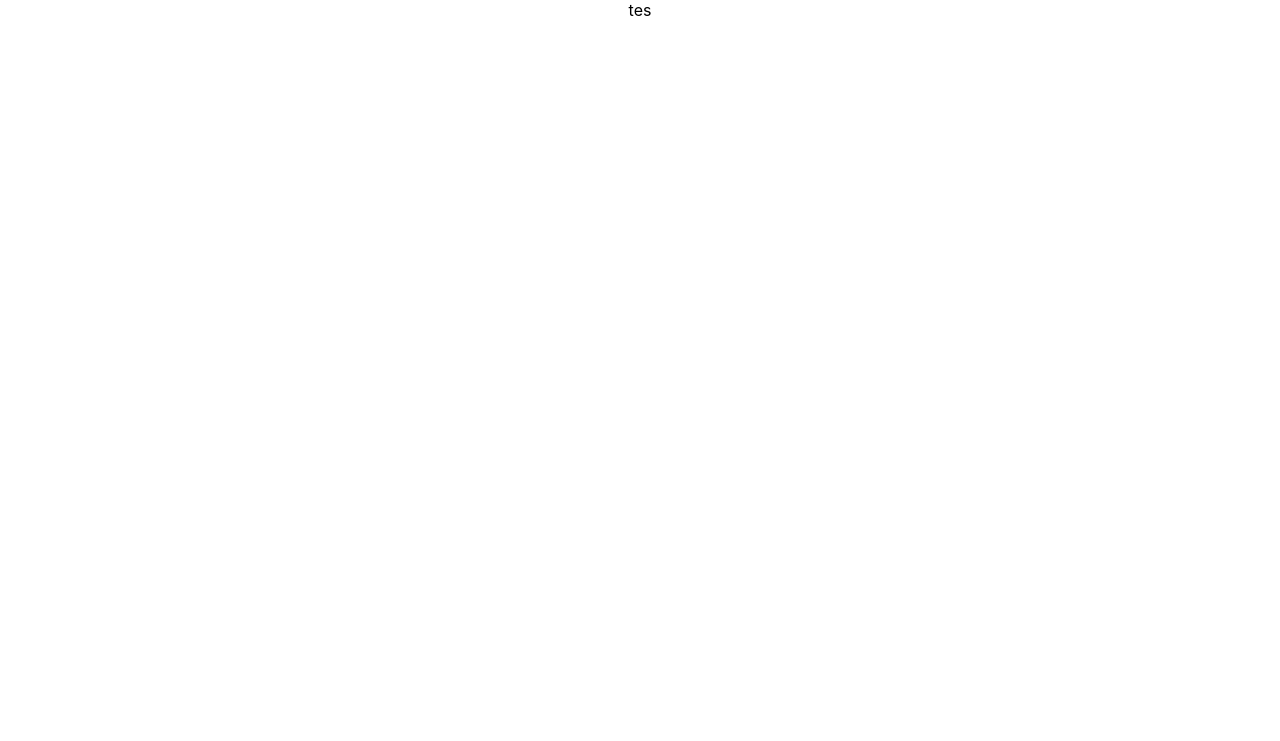
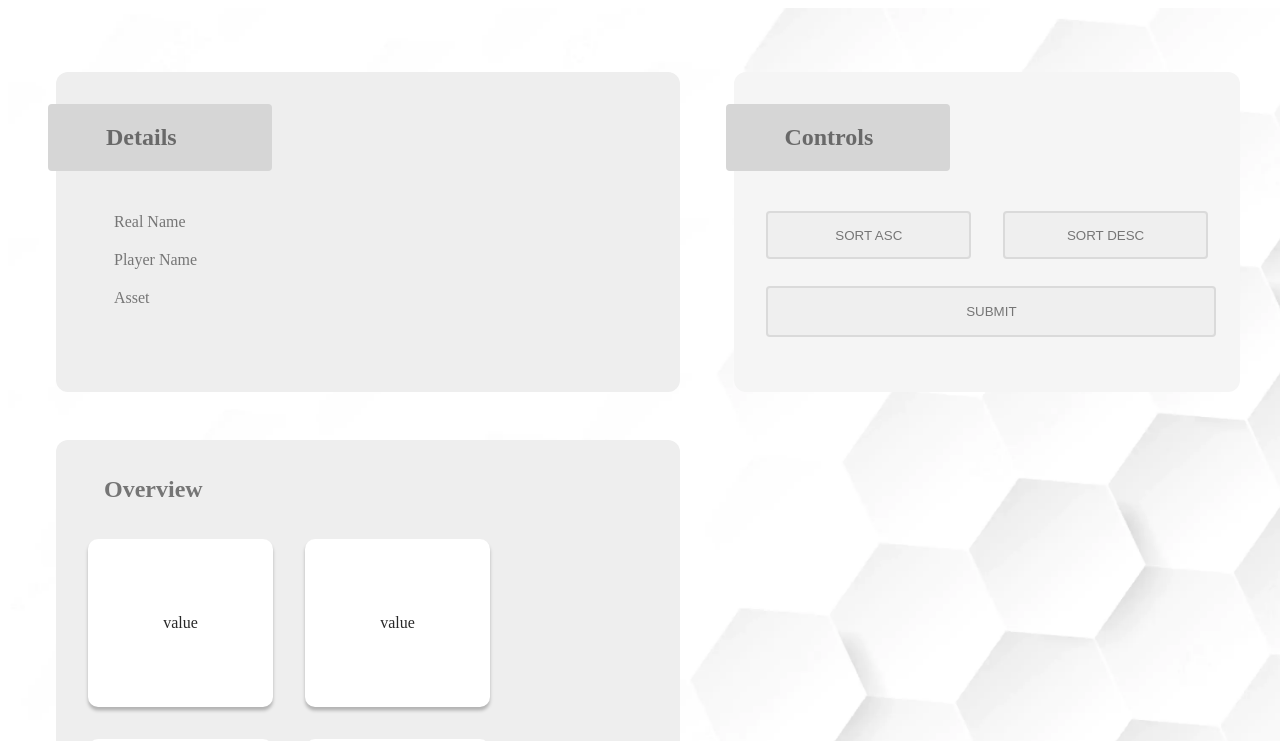
Before and after one commit to blackwolfinc/ClientUpwork-01, a React (Create React App) app: page / in a window 1280 px wide. Shown: the top 741 px of the page. Built offline with nearby package versions, Linux system fonts and the light colour scheme; no server answers.

Commit message:
add typscript and layouting basic

```diff
--- a/package.json
+++ b/package.json
@@ -6,9 +6,14 @@
     "@testing-library/jest-dom": "^5.16.5",
     "@testing-library/react": "^13.4.0",
     "@testing-library/user-event": "^13.5.0",
+    "@types/jest": "^29.2.3",
+    "@types/node": "^18.11.9",
+    "@types/react": "^18.0.25",
+    "@types/react-dom": "^18.0.9",
     "react": "^18.2.0",
     "react-dom": "^18.2.0",
     "react-scripts": "5.0.1",
+    "typescript": "^4.9.3",
     "web-vitals": "^2.1.4"
   },
   "scripts": {
--- a/src/Page/Homepage.jsx
+++ /dev/null
@@ -1,11 +0,0 @@
-import "../assets/css/App.css";
-
-function App() {
-  return (
-    <div className="App">
-      <header className="App-header">tes</header>
-    </div>
-  );
-}
-
-export default App;
--- /dev/null
+++ b/src/Page/Homepage.tsx
@@ -0,0 +1,56 @@
+import * as React from "react";
+import { useEffect } from "react";
+import "../assets/css/homepage.css";
+import { getDataPlayer } from "../Service/getDataPlayer";
+
+export const Homepage = () => {
+  const DataMock: string[] = ["1", "2", "3", "4", "5", "6"];
+
+  useEffect(() => {
+    getDataPlayer();
+  }, []);
+
+  // Function
+  const RenderOverview = () => {
+    return DataMock.map((value: any, i) => {
+      return (
+        <div className="dataOverview" key={i}>
+          value
+        </div>
+      );
+    });
+  };
+
+  return (
+    <div className="homepage">
+      <section className="sectionTop">
+        <div className="details">
+          <div className="headLine">
+            <h1>Details</h1>
+          </div>
+          <div className="detailData">
+            <p>Real Name</p>
+            <p>Player Name</p>
+            <p>Asset</p>
+          </div>
+        </div>
+        <div className="controls">
+          <div className="headLine">
+            <h1>Controls</h1>
+          </div>
+          <div className="buttonWarp">
+            <button className="buttonControls">SORT ASC</button>
+            <button className="buttonControls">SORT DESC</button>
+          </div>
+          <button className="buttonControlsSubmit">SUBMIT</button>
+        </div>
+      </section>
+      <section className="sectionBottom">
+        <div className="overview">
+          <h1>Overview</h1>
+          <div className="contentOverview">{RenderOverview()}</div>
+        </div>
+      </section>
+    </div>
+  );
+};
--- /dev/null
+++ b/src/Service/getDataPlayer.tsx
@@ -0,0 +1,5 @@
+export const getDataPlayer = async () => {
+  await fetch("../assets/json/player.json")
+    .then((response) => response.json())
+    .then((json) => console.log(json));
+};
--- /dev/null
+++ b/src/Utils/utils.jsx
@@ -0,0 +1 @@
+const LoadJson = () => {};
--- a/src/assets/css/App.css
+++ /dev/null
@@ -1,23 +0,0 @@
-.App {
-  text-align: center;
-}
-
-.App-logo {
-  height: 40vmin;
-  pointer-events: none;
-}
-
-@media (prefers-reduced-motion: no-preference) {
-  .App-logo {
-    animation: App-logo-spin infinite 20s linear;
-  }
-}
-
-@keyframes App-logo-spin {
-  from {
-    transform: rotate(0deg);
-  }
-  to {
-    transform: rotate(360deg);
-  }
-}
--- /dev/null
+++ b/src/assets/css/homepage.css
@@ -0,0 +1,136 @@
+.homepage {
+  width: 100vw;
+  height: 100%;
+  background: url("../img/BackgroundWhite.webp");
+  background-repeat: no-repeat;
+  background-size: cover;
+  display: flex;
+  padding-top: 4rem;
+  flex-direction: column;
+  justify-content: center;
+  justify-items: center;
+}
+
+.sectionTop,
+.sectionBottom {
+  /* background-color: rebeccapurple; */
+  display: flex;
+  justify-content: space-between;
+  padding-left: 3rem;
+  padding-right: 3rem;
+  margin-bottom: 3rem;
+  flex-direction: row;
+}
+
+.sectionBottom .overview {
+  background-color: #eeeeee;
+  width: 50%;
+  height: 30rem;
+  padding: 1rem;
+  border-radius: 12px;
+}
+
+.details {
+  background-color: #eeeeee;
+  width: 50%;
+  height: 18rem;
+  padding: 1rem;
+  border-radius: 12px;
+}
+
+.detailData {
+  margin-top: 2rem;
+}
+
+/* Controls Css */
+.controls {
+  background-color: whitesmoke;
+  width: 40%;
+  height: 18rem;
+  padding: 1rem;
+  border-radius: 12px;
+}
+
+.buttonWarp {
+  display: flex;
+  width: 100%;
+  height: 40%;
+  margin-top: 1rem !important;
+  justify-content: space-between;
+}
+
+.buttonControls {
+  width: 50%;
+  margin: 1.5rem 1rem;
+  padding: 0rem 0rem;
+  border: 2px solid;
+  height: 3rem;
+  border-color: #4a4a4a20;
+  border-radius: 4px;
+  color: #00000082;
+}
+
+.buttonControlsSubmit {
+  width: 95%;
+
+  margin: -1rem 1rem 1rem 1rem;
+  padding: 1rem 0rem;
+  border: 2px solid;
+  border-color: #4a4a4a20;
+  border-radius: 4px;
+  color: #00000082;
+}
+
+.buttonControls:hover {
+  transform: scale(1.03);
+  transition: all 600ms;
+}
+
+/* Controls End */
+.headLine {
+  background-color: #d6d6d6;
+  margin-top: 1rem;
+  margin-bottom: 0.5rem;
+  width: 12rem;
+  padding: 10px 1rem !important;
+  border-radius: 4px;
+  margin-left: -1.5rem;
+}
+
+.headLine h1,
+p {
+  padding: 10px !important;
+  margin: 0rem 0rem 0rem 2rem;
+  color: #00000082;
+}
+
+.headLine p {
+  margin-top: 1rem;
+}
+
+/* Overview  */
+
+.overview {
+  display: flex;
+  flex-direction: column;
+  background: #f9f9f9;
+}
+
+.overview h1 {
+  margin-left: 2rem;
+  color: #00000082;
+}
+
+.overview .contentOverview {
+  display: flex;
+  flex-wrap: wrap;
+}
+
+.dataOverview {
+  background: #ffff;
+  margin: 1rem;
+  padding: 4.7rem;
+  border-radius: 10px;
+  box-shadow: 0px 3.4646px 3.4646px rgba(0, 0, 0, 0.25);
+  color: #282828;
+}
--- a/src/index.js
+++ b/src/index.tsx
@@ -1,13 +1,14 @@
-import React from "react";
-import ReactDOM from "react-dom/client";
-import "./assets/css/index.css";
-import App from "./Page/Homepage";
+import * as React from "react";
+import * as ReactDOM from "react-dom/client";
+import { Homepage } from "./Page/Homepage";
 import reportWebVitals from "./reportWebVitals";
 
-const root = ReactDOM.createRoot(document.getElementById("root"));
+const root = ReactDOM.createRoot(
+  document.getElementById("root") as HTMLElement
+);
 root.render(
   <React.StrictMode>
-    <App />
+    <Homepage />
   </React.StrictMode>
 );
 
```
Also changed, not shown: src/assets/json/player.json (added, +32 -0 lines), tsconfig.json (added, +11 -0 lines), 1 other file (tests, documents, lock files or other folders).
